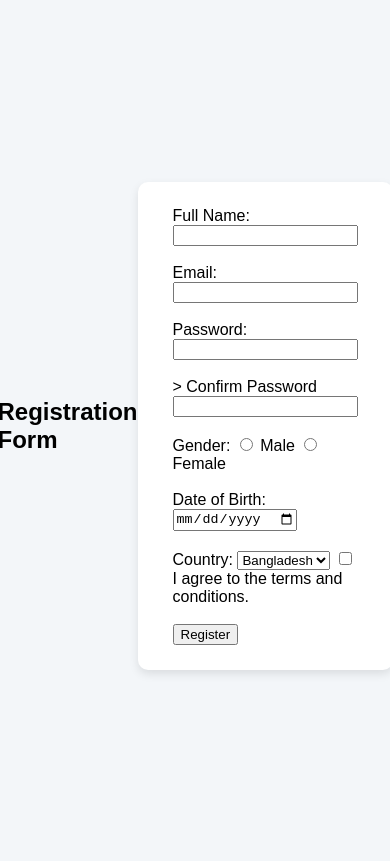
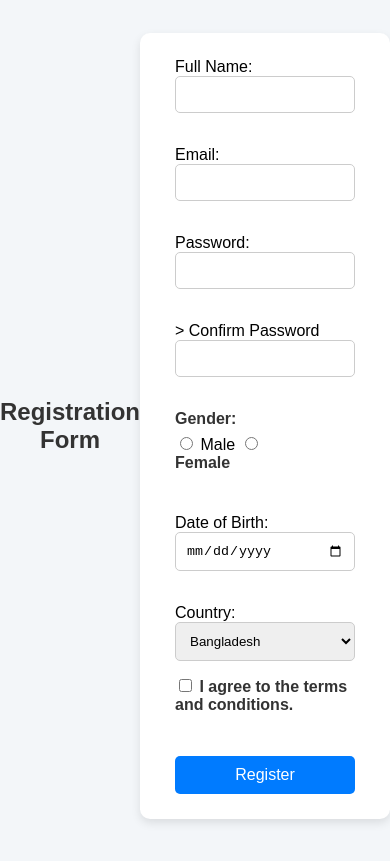
Before and after one commit to ShahriarRayed/WebTech, a plain HTML site: page labtask1.html in a window 390 px wide. Shown: the part 207-1068 px from the top of the page. Drawn offline with Linux system fonts and the light colour scheme.

Commit message:
Updated labtask2.css and fixed layout

```diff
--- a/labtask2.css
+++ b/labtask2.css
@@ -17,3 +17,85 @@ form {
   box-shadow: 0 4px 10px rgba(0, 0, 0, 0.1);
   width: 350px;
 }
+
+h2{
+    text-align: center;
+    color: #333;
+    margin-bottom: 20px;
+}
+
+label{
+    display: block;
+    margin-bottom: 6px;
+    color: #333;
+    font-weight: bold;
+}
+
+input[type="text"],
+input[type="email"],
+input[type="password"],
+input[type="date"],
+select{
+  width: 100%;
+  padding: 10px;
+  margin-bottom: 15px;
+  border: 1px solid #ccc;
+  border-radius: 5px;
+  box-sizing: border-box;
+}
+
+.gender-group{
+    margin-bottom: 15px;
+}
+
+.gender-group input[type="radio"]{
+    margin-right: 5px;
+}
+
+.gender-group input[type="radio"]{
+    margin-right: 5px;
+}
+
+.gender-group label{
+    display: inline-block;
+    margin-right: 15px;
+    font-weight: normal;
+}
+
+.terms{
+    display: flex;
+    align-items: center;
+    margin-bottom: 15px;
+    font-weight: normal;
+}
+
+.terms input[type="checkbox"]{
+    margin-right: 8px;
+}
+
+button {
+width: 100%;
+padding: 10px;
+background-color: #007BFF;
+color: white;
+border: none;
+border-radius: 5px;
+font-size: 16px;
+cursor: pointer;
+transition: background-color 0.3s;
+}
+button:hover {
+background-color: #0056b3;
+}
+
+input:focus, select:focus {
+outline: none;
+border-color: #007BFF;
+box-shadow: 0 0 4px rgba(0, 123, 255, 0.3);
+}
+
+@media (max-width: 400px) {
+form {
+width: 90%;
+}
+}
```
